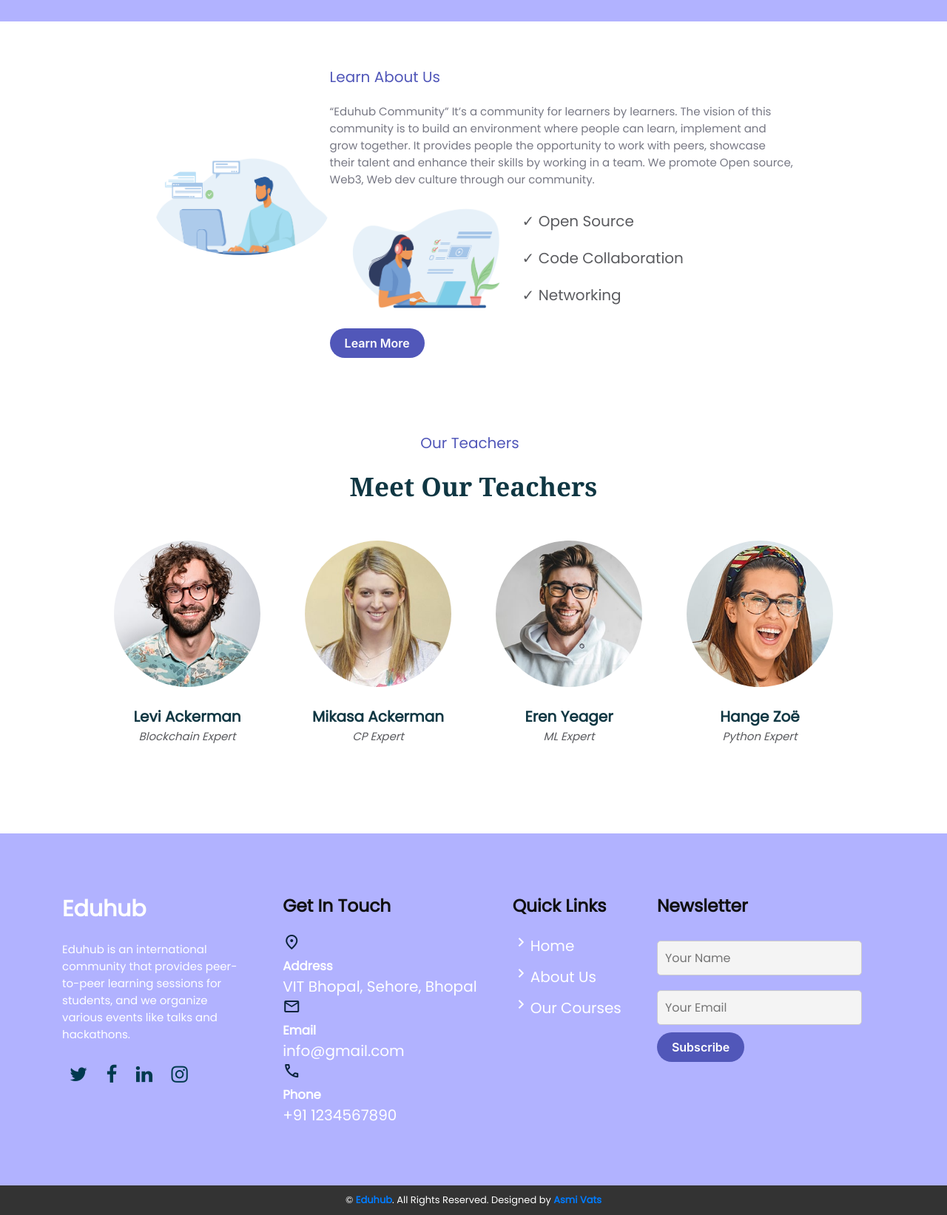
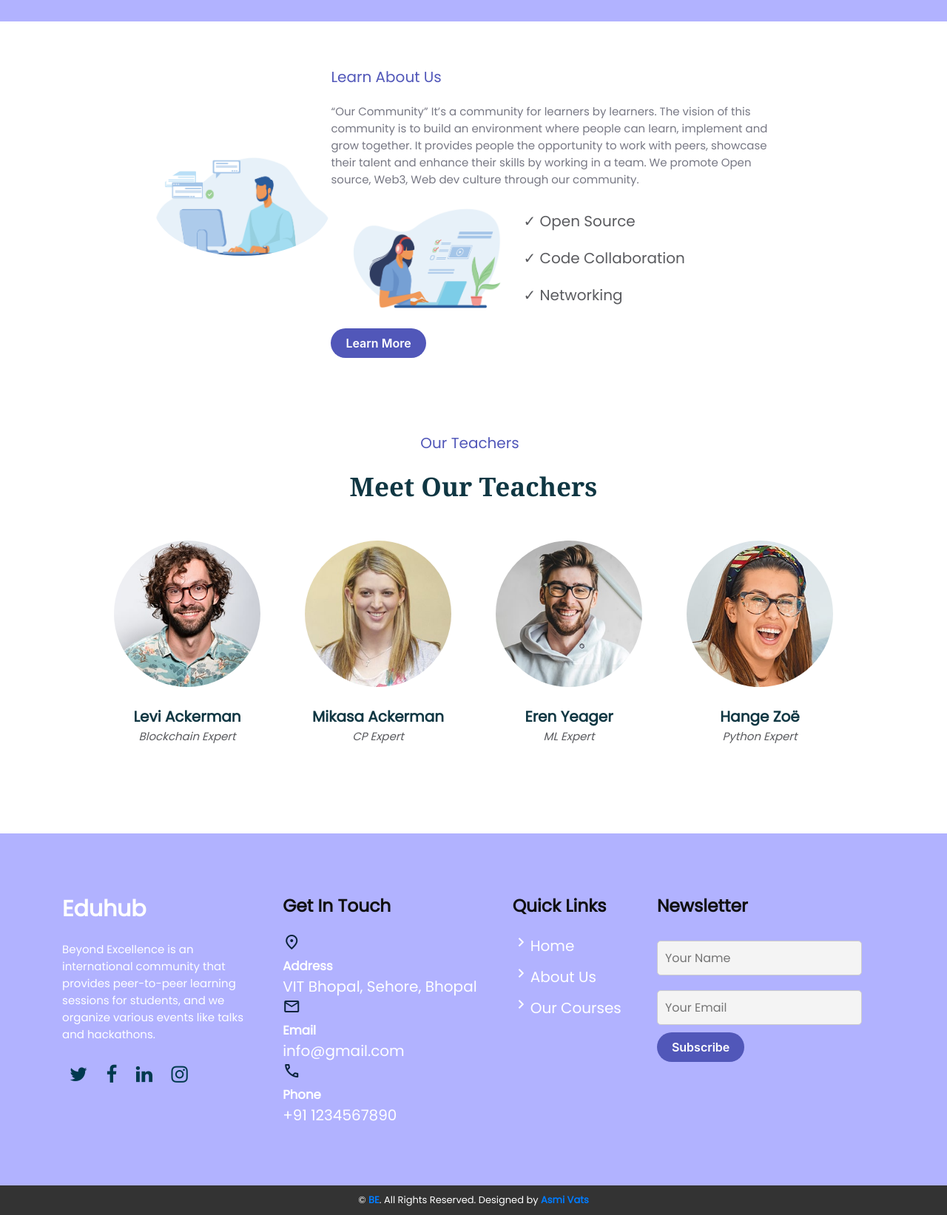
Before and after one commit to AsmiVats/Beyond-excellence-, a plain HTML site: page about.html in a window 1280 px wide. Shown: the part 560-2203 px from the top of the page at 74% size. Drawn offline with nearby package versions, Linux system fonts and the light colour scheme.

Commit message:
Update about.html

```diff
--- a/about.html
+++ b/about.html
@@ -14,7 +14,7 @@
 <body>
     <header class="header">
         <nav class="navbar">
-            <a href="#" class="nav-logo">Eduhub</a>
+            <a href="#" class="nav-logo">Beyond Excellence</a>
             <ul class="nav-menu">
                 <li class="nav-item">
                     <a href="index.html" class="nav-link">Home</a>
@@ -59,7 +59,7 @@
                     <span class="px-2">Learn About Us</span>
                 </p>
                 <p>
-                    “Eduhub Community”
+                    “Our Community”
                     It’s a community for learners by learners. The vision of this community is to build an environment where people can learn, implement and grow together. It provides people the opportunity to work with peers, showcase their talent and enhance their skills by working in a team. We promote Open source, Web3, Web dev culture through our community.
                 </p>
                 <div class="row fili">
@@ -142,7 +142,7 @@
         <div class="mb-4 p1">
           <a href="#" class="logo">Eduhub</a>
           <p>
-            Eduhub is an international community that provides peer-to-peer learning sessions for students, and we organize various events like talks and hackathons.
+            Beyond Excellence is an international community that provides peer-to-peer learning sessions for students, and we organize various events like talks and hackathons.
           </p>
           <div class="social-links">
             <a href="#" class="fa fa-twitter"></a>
@@ -233,7 +233,7 @@
     <div class="container">
       <p class="text-center">
         &copy;
-        <a class="text-primary">Eduhub</a>. All Rights Reserved.
+        <a class="text-primary">BE</a>. All Rights Reserved.
         Designed by
         <a class="text-primary" href="#">Asmi Vats</a>
       </p>
```
